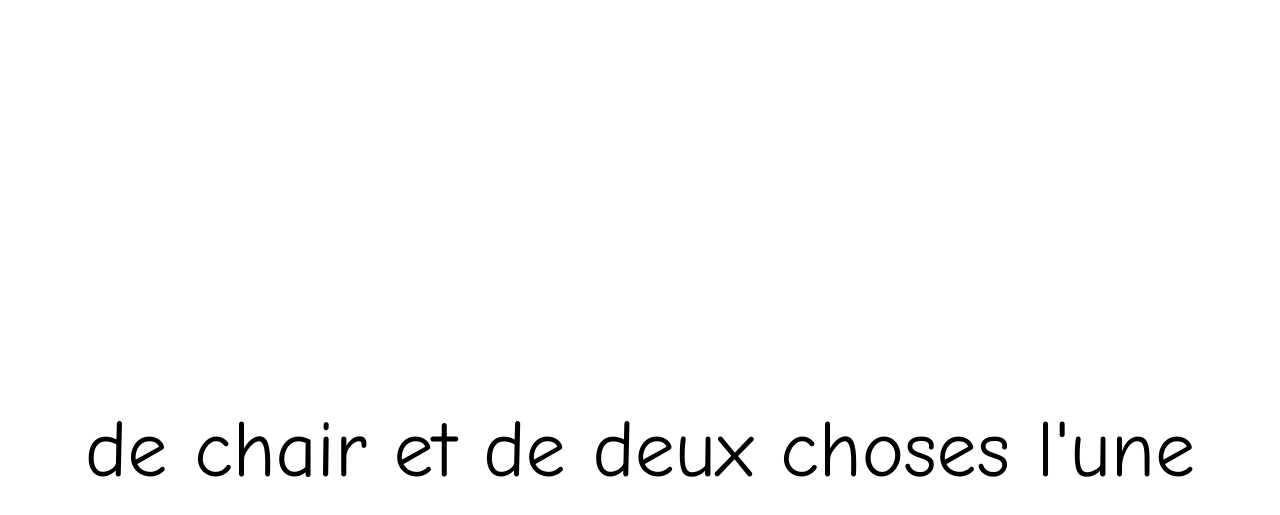
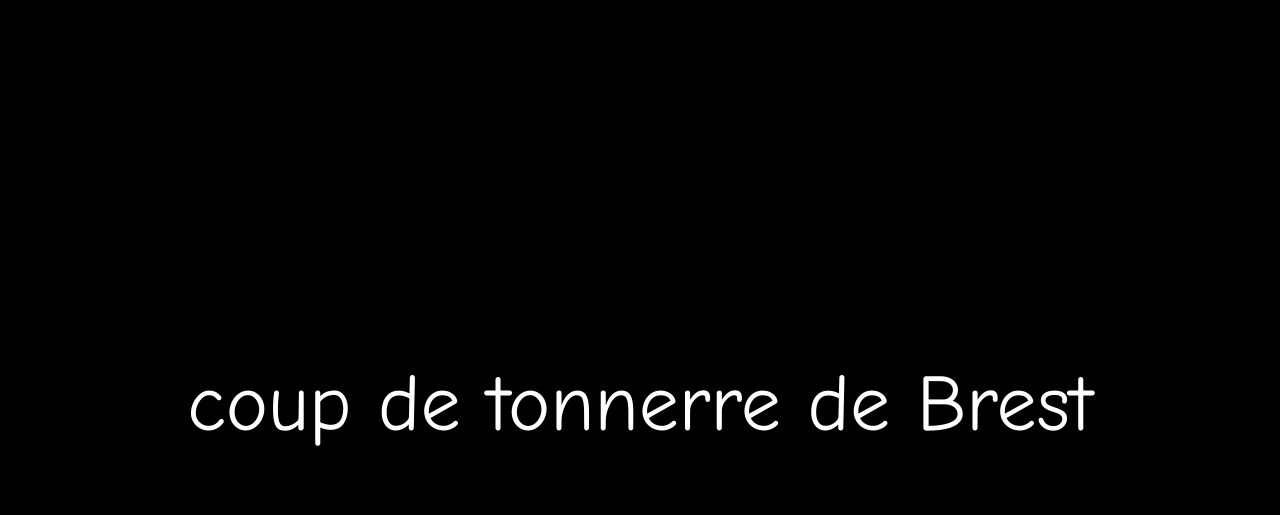
Before and after one commit to Gulantib/ExpGen, a plain HTML site: page Web/index.html in a window 1280 px wide. Shown: the part 5-520 px from the top of the page. Drawn offline with Linux system fonts and the light colour scheme.

Commit message:
update interface

```diff
--- a/Web/index.html
+++ b/Web/index.html
@@ -5,6 +5,9 @@
 		<title>Expression</title>
 	</head>
 	<style type="text/css">
+		* {
+			background-color: black;
+		}
 		#expression {
 			font-size: 5em;
 			text-align: center;
@@ -12,6 +15,12 @@
 			justify-content: center;
 			align-items:flex-end;
 			font-family: "Comic Sans MS", "Comic Sans", cursive;
+			color: white;
+			-webkit-user-select: none;
+			-webkit-touch-callout: none;
+			-moz-user-select: none;
+			-ms-user-select: none;
+			user-select: none;
 		}
 		body {
 			display: flex;
@@ -26,6 +35,12 @@
 	</body>
 	<script src="expression_js.js"></script>
 	<script type="text/javascript">
+		function centrer() {
+			document.getElementById("expression").style.height =
+				((document.documentElement.clientHeight-document.getElementById("expression-text").clientHeight)/2 + document.getElementById("expression-text").clientHeight) + 'px';
+		}
+
+		function generer_nouvelle_expression() {
 			//initialisation des données
 			var nouvelle_expression;
 			var variante = Math.floor(Math.random() * 2);
@@ -88,18 +103,32 @@
 				});
 			});
 
+			return nouvelle_expression
+		}
+
+		function afficher_nouvelle_expression() {
+			//generer nouvelle expression
+			var nouvelle_expression = generer_nouvelle_expression();
+
 			//affichage de la nouvelle expression
 			console.log(nouvelle_expression);
 
 			//mise en page
 			document.getElementById("expression-text").innerText = nouvelle_expression;
-		document.getElementById("expression").style.height =
-			((document.documentElement.clientHeight-document.getElementById("expression-text").clientHeight)/2 + document.getElementById("expression-text").clientHeight) + 'px';
+			centrer();
+		}
+
+		afficher_nouvelle_expression();
 
 		//mise en page automatique
 		window.addEventListener('resize', function(event){
-			document.getElementById("expression").style.height =
-				((document.documentElement.clientHeight-document.getElementById("expression-text").clientHeight)/2 + document.getElementById("expression-text").clientHeight) + 'px';
+			centrer();
 		});
+
+		//changement au click
+		window.addEventListener('click', function(event){
+			afficher_nouvelle_expression();
+		});
+
 	</script>
 </html>
```
Lines whose indentation alone changed are shown as unchanged.
